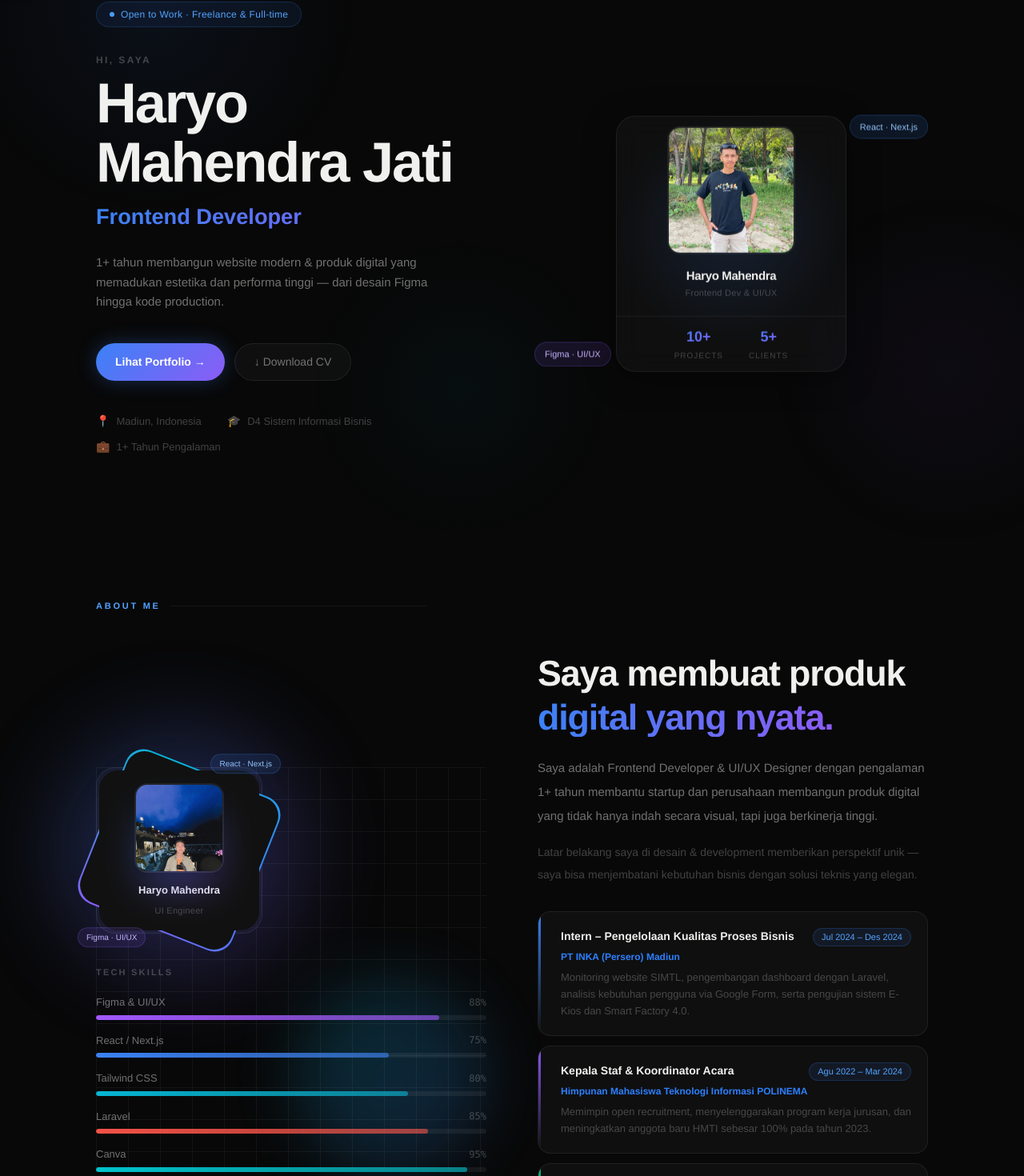
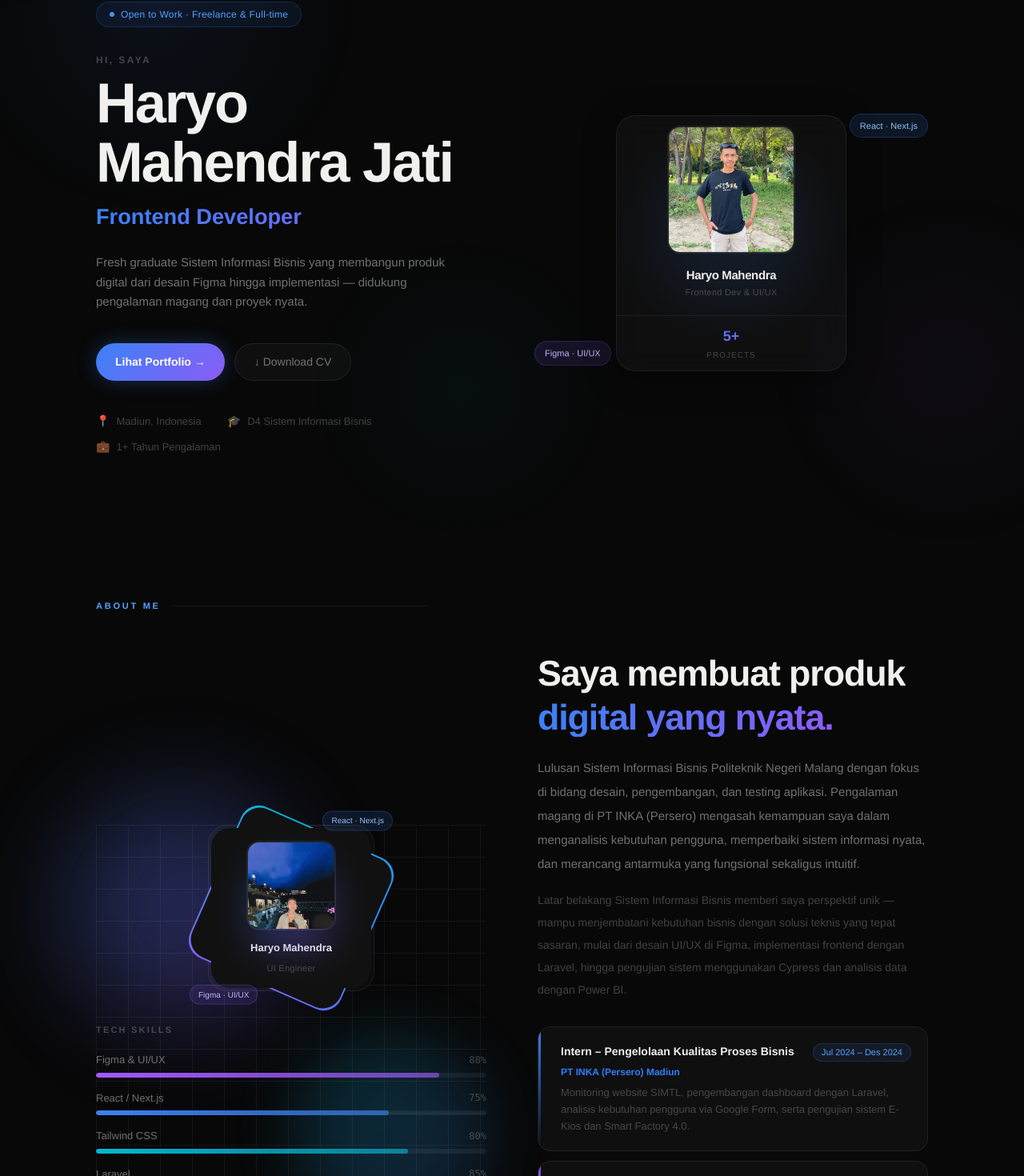
Before and after one commit to HaryoMahendra/portofolio, a React (Vite) app: page / in a window 1280 px wide. Shown: the part 163-1633 px from the top of the page at 80% size. Built offline with nearby package versions, Linux system fonts and the light colour scheme.

Commit message:
Update about

```diff
--- a/src/sections/AboutSection.jsx
+++ b/src/sections/AboutSection.jsx
@@ -19,16 +19,18 @@ export function AboutSection({ t }) {
       </div>
 
       <div className="grid md:grid-cols-2 gap-16 items-center">
-
         {/* ================= KIRI (PROFILE + SKILLS) ================= */}
         <div data-aos="fade-right" className="relative">
+          {/* 🔥 Background Glow */}
+          <div
+            className="absolute -top-10 -left-10 w-72 h-72 rounded-full blur-3xl opacity-30"
+            style={{ background: "linear-gradient(135deg,#3B82F6,#8B5CF6)" }}
+          />
 
-          {/* 🔥 Background Glow */}
-          <div className="absolute -top-10 -left-10 w-72 h-72 rounded-full blur-3xl opacity-30"
-            style={{ background: "linear-gradient(135deg,#3B82F6,#8B5CF6)" }} />
-
-          <div className="absolute bottom-0 right-0 w-60 h-60 rounded-full blur-2xl opacity-20"
-            style={{ background: "linear-gradient(135deg,#06B6D4,#3B82F6)" }} />
+          <div
+            className="absolute bottom-0 right-0 w-60 h-60 rounded-full blur-2xl opacity-20"
+            style={{ background: "linear-gradient(135deg,#06B6D4,#3B82F6)" }}
+          />
 
           {/* 🔥 Grid Pattern */}
           <div
@@ -41,7 +43,7 @@ export function AboutSection({ t }) {
           />
 
           {/* Avatar */}
-          <div className="flex justify-center md:justify-start mb-10 relative z-10">
+          <div className="flex justify-center mb-10 relative z-10">
             <div
               className="relative w-52 h-52 p-3 rounded-3xl backdrop-blur-xl"
               style={{
@@ -84,10 +86,16 @@ export function AboutSection({ t }) {
                   style={{ border: `2px solid ${t.border}` }}
                 />
 
-                <p className="text-[13px] font-bold mt-1" style={{ color: t.text }}>
+                <p
+                  className="text-[13px] font-bold mt-1"
+                  style={{ color: t.text }}
+                >
                   Haryo Mahendra
                 </p>
-                <p className="text-[11px] tracking-wide" style={{ color: t.textMuted }}>
+                <p
+                  className="text-[11px] tracking-wide"
+                  style={{ color: t.textMuted }}
+                >
                   UI Engineer
                 </p>
               </div>
@@ -189,15 +197,26 @@ export function AboutSection({ t }) {
             </span>
           </h2>
 
-          <p className="text-[15px] leading-loose mb-4" style={{ color: t.textSub }}>
-            Saya adalah Frontend Developer & UI/UX Designer dengan pengalaman 1+
-            tahun membantu startup dan perusahaan membangun produk digital yang
-            tidak hanya indah secara visual, tapi juga berkinerja tinggi.
+          <p
+            className="text-[15px] leading-loose mb-4"
+            style={{ color: t.textSub }}
+          >
+            Lulusan Sistem Informasi Bisnis Politeknik Negeri Malang dengan
+            fokus di bidang desain, pengembangan, dan testing aplikasi.
+            Pengalaman magang di PT INKA (Persero) mengasah kemampuan saya dalam
+            menganalisis kebutuhan pengguna, memperbaiki sistem informasi nyata,
+            dan merancang antarmuka yang fungsional sekaligus intuitif.
           </p>
 
-          <p className="text-[14px] leading-loose" style={{ color: t.textMuted }}>
-            Latar belakang saya di desain & development memberikan perspektif unik
-            — saya bisa menjembatani kebutuhan bisnis dengan solusi teknis yang elegan.
+          <p
+            className="text-[14px] leading-loose"
+            style={{ color: t.textMuted }}
+          >
+            Latar belakang Sistem Informasi Bisnis memberi saya perspektif unik
+            — mampu menjembatani kebutuhan bisnis dengan solusi teknis yang
+            tepat sasaran, mulai dari desain UI/UX di Figma, implementasi
+            frontend dengan Laravel, hingga pengujian sistem menggunakan Cypress
+            dan analisis data dengan Power BI.
           </p>
 
           <div className="mt-8 flex flex-col gap-3">
@@ -219,7 +238,10 @@ export function AboutSection({ t }) {
 
                 <div className="pl-2">
                   <div className="flex justify-between items-start mb-1">
-                    <p className="text-[14px] font-bold" style={{ color: t.text }}>
+                    <p
+                      className="text-[14px] font-bold"
+                      style={{ color: t.text }}
+                    >
                       {exp.role}
                     </p>
 
@@ -249,7 +271,6 @@ export function AboutSection({ t }) {
             ))}
           </div>
         </div>
-
       </div>
     </section>
   );
--- a/src/sections/ContactSection.jsx
+++ b/src/sections/ContactSection.jsx
@@ -13,7 +13,7 @@ const TOPIC_CHIPS = ["UI/UX Design", "Frontend Dev", "Freelance", "Full-time", "
 
 const STATS = [
   { val: "< 24h", label: "Respons" },
-  { val: "10+",   label: "Proyek"  },
+  { val: "5+",   label: "Proyek"  },
   { val: "100%",  label: "Fokus"   },
 ];
 
--- a/src/sections/HeroSection.jsx
+++ b/src/sections/HeroSection.jsx
@@ -12,7 +12,10 @@ export function HeroSection({ t, scrollTo }) {
         animate={{ opacity: 1, y: 0 }}
         transition={{ delay: 0.1 }}
         className="inline-flex items-center gap-2 mb-8 w-fit px-4 py-1.5 rounded-full"
-        style={{ background: "rgba(59,130,246,0.08)", border: "1px solid rgba(59,130,246,0.2)" }}
+        style={{
+          background: "rgba(59,130,246,0.08)",
+          border: "1px solid rgba(59,130,246,0.2)",
+        }}
       >
         <span className="w-1.5 h-1.5 rounded-full bg-blue-400 animate-pulse" />
         <span className="text-[12px] font-medium text-blue-400 tracking-wide">
@@ -21,8 +24,15 @@ export function HeroSection({ t, scrollTo }) {
       </motion.div>
 
       <div className="grid md:grid-cols-2 gap-14 items-center">
-        <motion.div initial={{ opacity: 0, x: -50 }} animate={{ opacity: 1, x: 0 }} transition={{ duration: 0.7 }}>
-          <p className="text-[12px] font-semibold mb-2 tracking-[0.2em] uppercase" style={{ color: t.textMuted }}>
+        <motion.div
+          initial={{ opacity: 0, x: -50 }}
+          animate={{ opacity: 1, x: 0 }}
+          transition={{ duration: 0.7 }}
+        >
+          <p
+            className="text-[12px] font-semibold mb-2 tracking-[0.2em] uppercase"
+            style={{ color: t.textMuted }}
+          >
             Hi, saya
           </p>
           <h1
@@ -33,24 +43,41 @@ export function HeroSection({ t, scrollTo }) {
           </h1>
           <h2
             className="text-[clamp(1.1rem,2.3vw,1.7rem)] font-semibold mb-6"
-            style={{ background: "linear-gradient(90deg,#3B82F6,#8B5CF6)", WebkitBackgroundClip: "text", WebkitTextFillColor: "transparent" }}
+            style={{
+              background: "linear-gradient(90deg,#3B82F6,#8B5CF6)",
+              WebkitBackgroundClip: "text",
+              WebkitTextFillColor: "transparent",
+            }}
           >
             <Typewriter
-              words={["UI/UX Designer", "Frontend Developer", "Testing System", "Business Process Analyst"]}
+              words={[
+                "UI/UX Designer",
+                "Frontend Developer",
+                "Testing System",
+                "Business Process Analyst",
+              ]}
               loop
               cursor
               cursorStyle="|"
             />
           </h2>
-          <p className="text-[15px] leading-relaxed max-w-md mb-10" style={{ color: t.textSub }}>
-            1+ tahun membangun website modern & produk digital yang memadukan estetika dan performa tinggi — dari desain Figma hingga kode production.
+          <p
+            className="text-[15px] leading-relaxed max-w-md mb-10"
+            style={{ color: t.textSub }}
+          >
+            Fresh graduate Sistem Informasi Bisnis yang membangun produk digital
+            dari desain Figma hingga implementasi — didukung pengalaman magang
+            dan proyek nyata.
           </p>
 
           <div className="flex flex-wrap gap-3 mb-10">
             <button
               onClick={() => scrollTo("projects")}
               className="flex items-center gap-2 px-6 py-3 rounded-full text-[14px] font-semibold text-white transition-all duration-300 hover:scale-105"
-              style={{ background: "linear-gradient(135deg,#3B82F6,#8B5CF6)", boxShadow: "0 0 24px rgba(59,130,246,0.3)" }}
+              style={{
+                background: "linear-gradient(135deg,#3B82F6,#8B5CF6)",
+                boxShadow: "0 0 24px rgba(59,130,246,0.3)",
+              }}
             >
               Lihat Portfolio →
             </button>
@@ -58,7 +85,11 @@ export function HeroSection({ t, scrollTo }) {
               href="/public/assets/document/CV_HaryoMJ.pdf"
               download
               className="flex items-center gap-2 px-6 py-3 rounded-full text-[14px] font-medium transition-all duration-300 hover:scale-105"
-              style={{ border: `1px solid ${t.border}`, color: t.textSub, background: t.bgCard }}
+              style={{
+                border: `1px solid ${t.border}`,
+                color: t.textSub,
+                background: t.bgCard,
+              }}
             >
               ↓ Download CV
             </a>
@@ -72,7 +103,9 @@ export function HeroSection({ t, scrollTo }) {
             ].map(({ icon, text }, i) => (
               <div key={i} className="flex items-center gap-2">
                 <span className="text-sm">{icon}</span>
-                <span className="text-[13px]" style={{ color: t.textMuted }}>{text}</span>
+                <span className="text-[13px]" style={{ color: t.textMuted }}>
+                  {text}
+                </span>
               </div>
             ))}
           </div>
@@ -86,7 +119,10 @@ export function HeroSection({ t, scrollTo }) {
         >
           <div
             className="absolute w-72 h-72 rounded-full"
-            style={{ background: "radial-gradient(circle, rgba(59,130,246,0.15) 0%, transparent 70%)" }}
+            style={{
+              background:
+                "radial-gradient(circle, rgba(59,130,246,0.15) 0%, transparent 70%)",
+            }}
           />
           <div
             className="relative z-10 w-72 h-80 rounded-3xl flex flex-col items-center justify-center gap-4"
@@ -94,26 +130,54 @@ export function HeroSection({ t, scrollTo }) {
               background: t.bgCard,
               border: `1px solid ${t.border}`,
               backdropFilter: "blur(16px)",
-              boxShadow: t.text === "#f0f0ee" ? "0 8px 40px rgba(0,0,0,0.4)" : "0 8px 40px rgba(0,0,0,0.08)",
+              boxShadow:
+                t.text === "#f0f0ee"
+                  ? "0 8px 40px rgba(0,0,0,0.4)"
+                  : "0 8px 40px rgba(0,0,0,0.08)",
             }}
           >
             <img
-  src="/assets/profile2.jpeg"
-  alt="Haryo Mahendra"
-  className="w-40 h-40 rounded-2xl object-cover object-top"
-  style={{ border: `2px solid ${t.border}` }}
-/>
+              src="/assets/profile2.jpeg"
+              alt="Haryo Mahendra"
+              className="w-40 h-40 rounded-2xl object-cover object-top"
+              style={{ border: `2px solid ${t.border}` }}
+            />
             <div className="text-center">
-              <p className="text-[15px] font-bold tracking-tight" style={{ color: t.text }}>Haryo Mahendra</p>
-              <p className="text-[11px] mt-0.5 tracking-wide" style={{ color: t.textMuted }}>Frontend Dev & UI/UX</p>
+              <p
+                className="text-[15px] font-bold tracking-tight"
+                style={{ color: t.text }}
+              >
+                Haryo Mahendra
+              </p>
+              <p
+                className="text-[11px] mt-0.5 tracking-wide"
+                style={{ color: t.textMuted }}
+              >
+                Frontend Dev & UI/UX
+              </p>
             </div>
-            <div className="flex gap-8 pt-3 mt-1 w-full justify-center" style={{ borderTop: `1px solid ${t.divider}` }}>
-              {[{ val: "10+", label: "Projects" }, { val: "5+", label: "Clients" }].map(({ val, label }, i) => (
+            <div
+              className="flex gap-8 pt-3 mt-1 w-full justify-center"
+              style={{ borderTop: `1px solid ${t.divider}` }}
+            >
+              {[{ val: "5+", label: "Projects" }].map(({ val, label }, i) => (
                 <div key={i} className="text-center">
-                  <p className="text-[18px] font-bold" style={{ background: "linear-gradient(135deg,#3B82F6,#8B5CF6)", WebkitBackgroundClip: "text", WebkitTextFillColor: "transparent" }}>
+                  <p
+                    className="text-[18px] font-bold"
+                    style={{
+                      background: "linear-gradient(135deg,#3B82F6,#8B5CF6)",
+                      WebkitBackgroundClip: "text",
+                      WebkitTextFillColor: "transparent",
+                    }}
+                  >
                     {val}
                   </p>
-                  <p className="text-[10px] uppercase tracking-widest mt-0.5" style={{ color: t.textMuted }}>{label}</p>
+                  <p
+                    className="text-[10px] uppercase tracking-widest mt-0.5"
+                    style={{ color: t.textMuted }}
+                  >
+                    {label}
+                  </p>
                 </div>
               ))}
             </div>
@@ -123,7 +187,11 @@ export function HeroSection({ t, scrollTo }) {
             animate={{ y: [0, -6, 0] }}
             transition={{ duration: 3, repeat: Infinity }}
             className="absolute top-0 right-0 text-[11px] font-medium px-3 py-1.5 rounded-full backdrop-blur-sm"
-            style={{ background: "rgba(59,130,246,0.12)", border: "1px solid rgba(59,130,246,0.25)", color: "#93C5FD" }}
+            style={{
+              background: "rgba(59,130,246,0.12)",
+              border: "1px solid rgba(59,130,246,0.25)",
+              color: "#93C5FD",
+            }}
           >
             React · Next.js
           </motion.div>
@@ -131,7 +199,11 @@ export function HeroSection({ t, scrollTo }) {
             animate={{ y: [0, 6, 0] }}
             transition={{ duration: 3.5, repeat: Infinity }}
             className="absolute bottom-2 left-0 text-[11px] font-medium px-3 py-1.5 rounded-full backdrop-blur-sm"
-            style={{ background: "rgba(139,92,246,0.12)", border: "1px solid rgba(139,92,246,0.25)", color: "#C4B5FD" }}
+            style={{
+              background: "rgba(139,92,246,0.12)",
+              border: "1px solid rgba(139,92,246,0.25)",
+              color: "#C4B5FD",
+            }}
           >
             Figma · UI/UX
           </motion.div>
```
